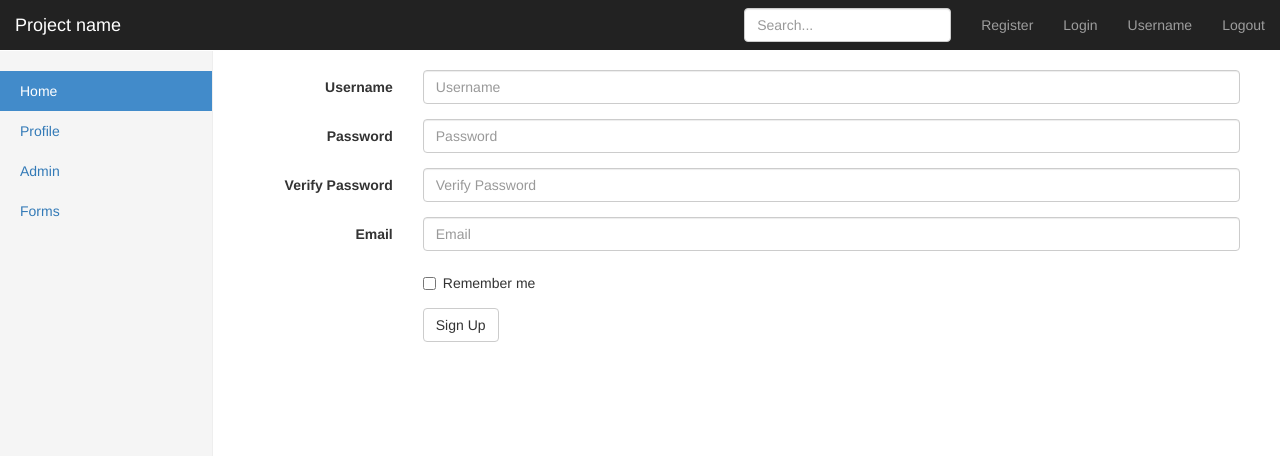
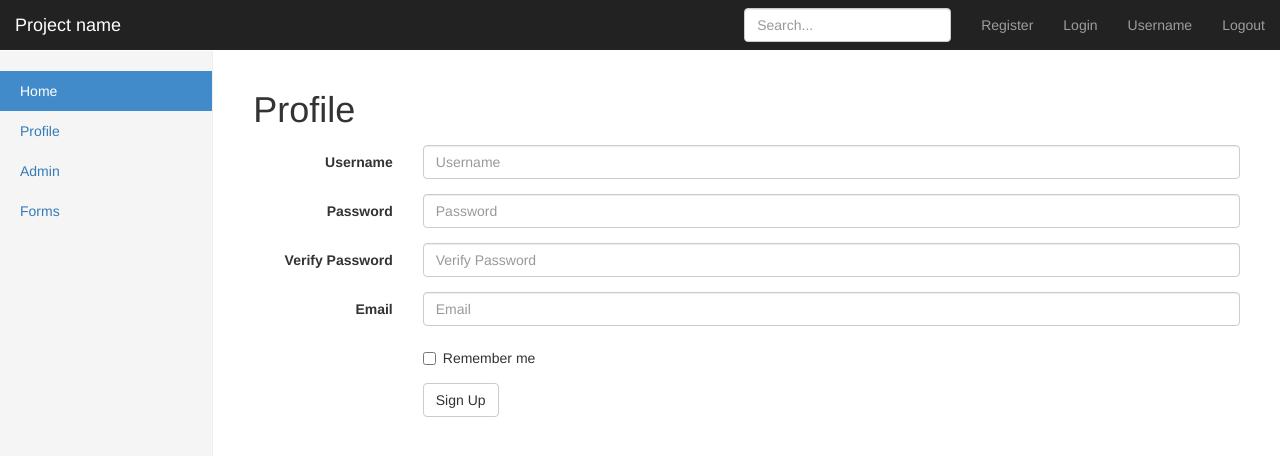
Before and after one commit to chen-bai/WebDevSpring2016, a website: page public/assignment/register.html in a window 1280 px wide. Drawn offline with nearby package versions, Linux system fonts and the light colour scheme.

Commit message:
Added a heading to login and register pages

```diff
--- a/public/assignment/register.html
+++ b/public/assignment/register.html
@@ -57,6 +57,7 @@
             </ul>
         </div>
         <div class="col-sm-9 col-sm-offset-3 col-md-10 col-md-offset-2 main">
+            <h1 class="form-group">Profile</h1>
             <form class="form-horizontal">
                 <div class="form-group">
                     <label for="inputUsername" class="col-sm-2 control-label">Username</label>
```
Also changed, not shown: public/assignment/login.html (+1 -0 lines).
